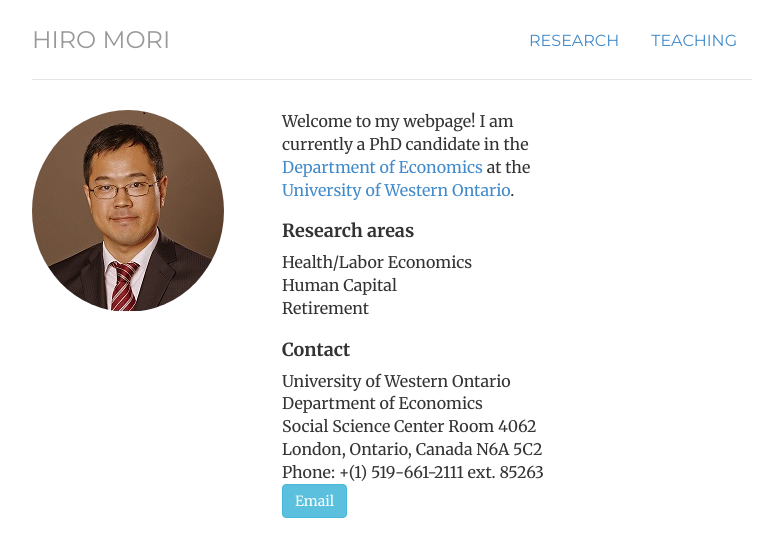
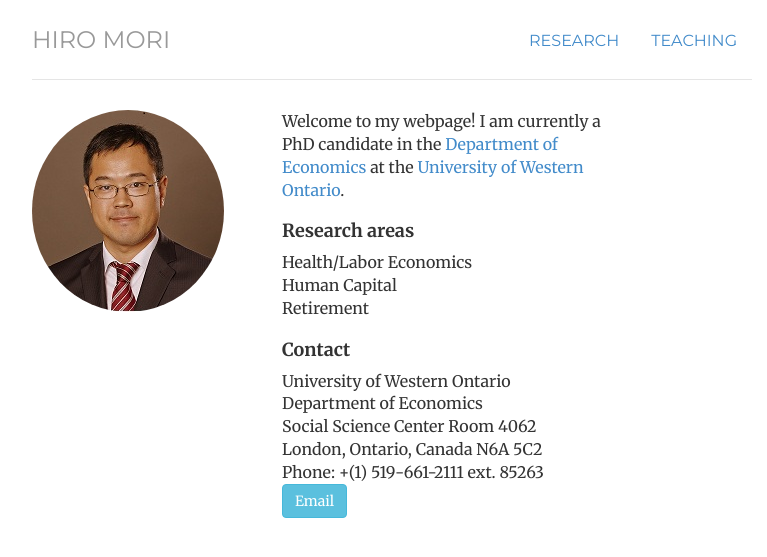
Before and after one commit to morihiroaki/morihiroaki.github.io, a Jekyll site: the page built from index.html, in a window 1280 px wide. Shown: the top 557 px of the page, without its empty margins (248-1015 px from the left). Built offline with Jekyll 4.4.1, drawn with Linux system fonts in a browser that asks for light colours.

Commit message:
Update index.html

```diff
--- a/index.html
+++ b/index.html
@@ -10,7 +10,7 @@
               <div class='col-sm-4'>
             	<img  class="img-circle avatar" alt="Hiro Mori" src="files/portrait.jpg">
              </div>
-             <div class='col-sm-5'>
+             <div class='col-sm-6'>
               <p> Welcome to my webpage! I am currently a PhD candidate in the <a href="http://economics.uwo.ca/">Department of Economics</a> at the <a href="http://www.uwo.ca/">University of Western Ontario</a>.  </p>
               <!--a class="btn btn-primary" href="/cv.html">CV</a-->
               <!--a class="btn btn-warning" href="/research.html">Research</a-->
```
